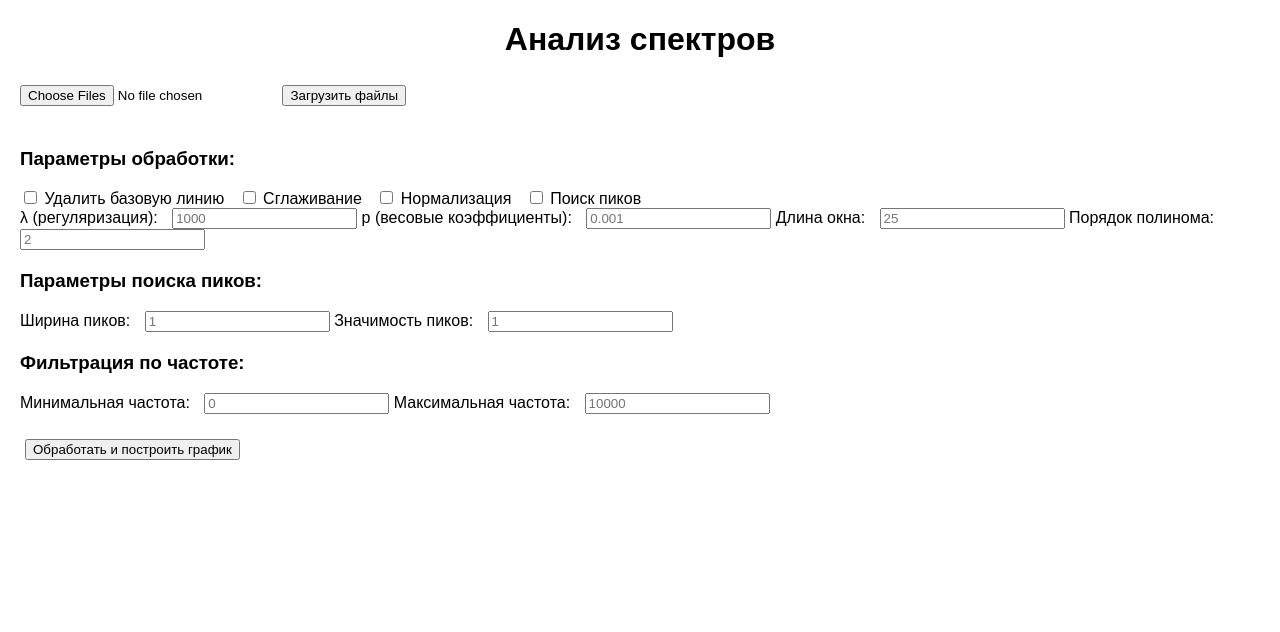
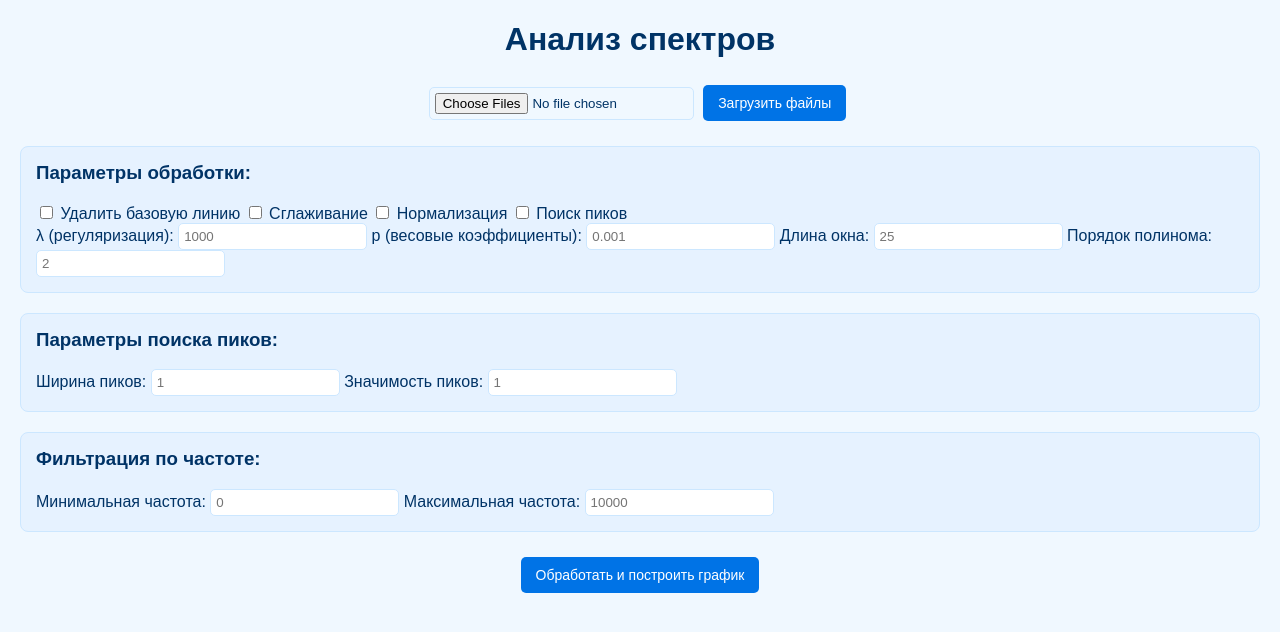
Before and after one commit to Boliti/SPT, a Flask app: page / in a window 1280 px wide. Shown: the top 632 px of the page. Run offline with Flask 3, Linux system fonts and the light colour scheme; some libraries are stand-ins or nearby versions.

Commit message:
Website1.2.7(css).27.01.25

```diff
--- a/Program/website1.2/static/style.css
+++ b/Program/website1.2/static/style.css
@@ -1,21 +1,58 @@
 body {
-    background-color: #f8f9fa; /* Светло-серый фон */
+    font-family: Arial, sans-serif;
+    margin: 20px;
+    background-color: #f0f8ff; /* Светло-голубой фон */
+    color: #003366; /* Темно-синий текст */
 }
 
-h1, h2 {
-    color: #343a40; /* Тёмно-серый цвет заголовков */
+h1 {
+    text-align: center;
+    color: #003366;
 }
 
-.card {
-    box-shadow: 0 4px 6px rgba(0, 0, 0, 0.1); /* Тень для карточек */
-    border-radius: 10px; /* Скруглённые углы */
+.upload-section {
+    text-align: center;
+    margin-bottom: 20px;
+}
+
+.parameter-section {
+    margin: 20px 0;
+    padding: 15px;
+    border: 1px solid #cce7ff; /* Светло-синяя рамка */
+    border-radius: 8px;
+    background-color: #e6f2ff; /* Едва заметный синий */
+}
+
+.parameter-section h3 {
+    margin-top: 0;
 }
 
 button {
-    width: 100%; /* Кнопки на всю ширину */
+    margin: 5px;
+    padding: 10px 15px;
+    background-color: #0073e6; /* Ярко-синий */
+    color: #fff;
+    border: none;
+    border-radius: 5px;
+    cursor: pointer;
+    font-size: 14px;
 }
 
-img {
-    border: 1px solid #dee2e6; /* Лёгкая рамка вокруг изображения */
-    border-radius: 8px; /* Скруглённые углы у графика */
+button:hover {
+    background-color: #005bb5; /* Темнее при наведении */
 }
+
+input {
+    padding: 5px;
+    border: 1px solid #cce7ff;
+    border-radius: 5px;
+}
+
+.actions {
+    text-align: center;
+    margin-top: 20px;
+}
+
+#spectrum_plot {
+    margin-top: 20px;
+}
--- a/Program/website1.2/templates/index.html
+++ b/Program/website1.2/templates/index.html
@@ -4,41 +4,16 @@
     <meta charset="UTF-8">
     <meta name="viewport" content="width=device-width, initial-scale=1.0">
     <title>Спектральный анализ</title>
+    <link rel="stylesheet" href="/static/style.css">
     <script src="https://cdn.plot.ly/plotly-latest.min.js"></script>
     <script defer src="/static/app.js"></script>
-    <style>
-        body {
-            font-family: Arial, sans-serif;
-            margin: 20px;
-        }
-        h1 {
-            text-align: center;
-        }
-        .parameter-section {
-            margin-bottom: 20px;
-        }
-        .parameter-section label {
-            margin-right: 10px;
-        }
-        #upload_status {
-            margin-top: 10px;
-            color: green;
-        }
-        #spectrum_plot {
-            margin-top: 20px;
-        }
-        button {
-            margin: 5px;
-        }
-    </style>
 </head>
 <body>
     <h1>Анализ спектров</h1>
-    <div>
+    <div class="upload-section">
         <input type="file" id="files" multiple>
         <button onclick="uploadFiles()">Загрузить файлы</button>
     </div>
-    <br>
 
     <div class="parameter-section">
         <h3>Параметры обработки:</h3>
@@ -73,12 +48,11 @@
         <input type="number" id="max_freq" step="10" placeholder="10000">
     </div>
 
-    <div>
+    <div class="actions">
         <button onclick="processAndPlot()">Обработать и построить график</button>
     </div>
 
     <div id="upload_status"></div>
-
     <div id="spectrum_plot"></div>
 </body>
 </html>
```
